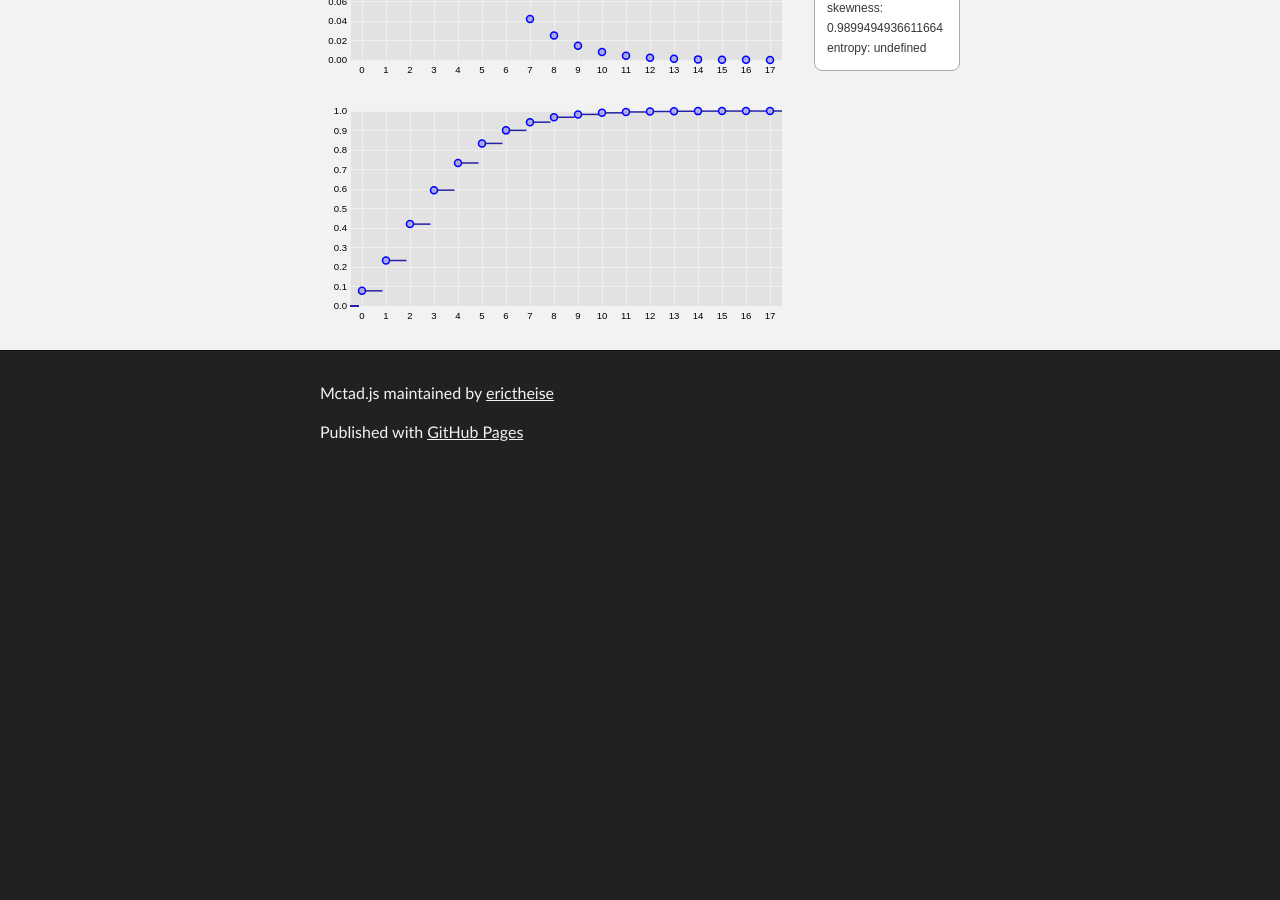
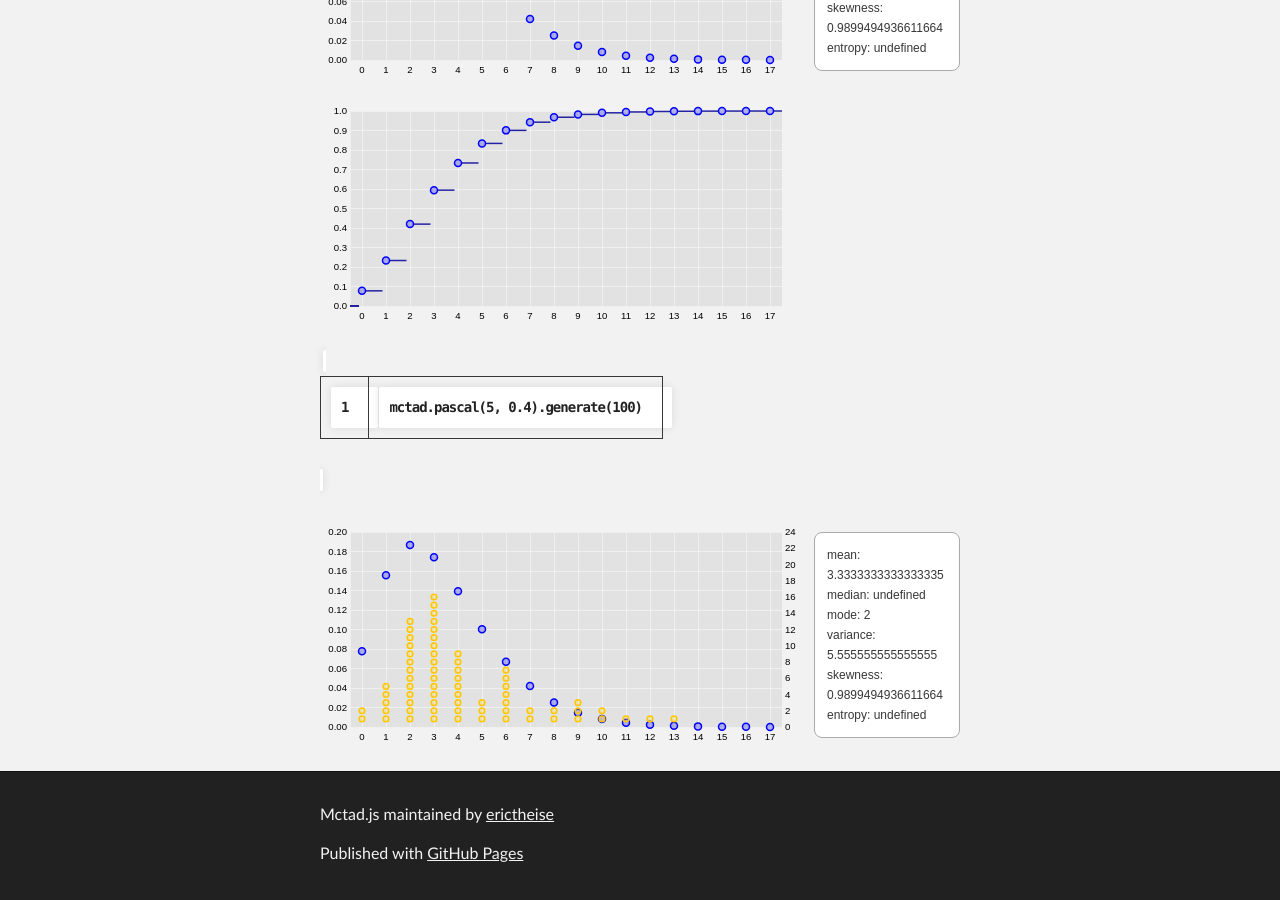
Before and after one commit to erictheise/mctad.js, a Jekyll site: the page built from discrete/pascal/index.html, in a window 1280 px wide and 900 px high, scrolled down 691 px. Built offline with Jekyll 4.4.1, drawn with Linux system fonts in a browser that asks for light colours; before the commit the page ends 1170 px from its top, so only the background shows below that.

Commit message:
pascal generator

```diff
--- a/discrete/pascal/index.html
+++ b/discrete/pascal/index.html
@@ -13,3 +13,8 @@
 
 <script>plot(mctad.pascal(5, 0.4), 'pmf', { divToAppend: '#pmf'} );</script>
 <script>plot(mctad.pascal(5, 0.4), 'cdf', { divToAppend: '#cdf'} );</script>
+
+### `mctad.pascal(5, 0.4).generate(100)`
+
+<div id="gen_5_04_100"></div>
+<script>plot(mctad.pascal(5, 0.4), 'gen(100)', { divToAppend: '#gen_5_04_100'} );</script>
--- a/javascripts/mctad.js
+++ b/javascripts/mctad.js
@@ -631,7 +631,7 @@
     generate: function (n) {
       var randomVariables = [];
       for (var k = 0; k < n; k++ ) {
-        randomVariables.push(Math.floor(Math.log(mctad.getRandomArbitrary(0, 1))/Math.log(1.0 - p)));
+        randomVariables.push(Math.floor(Math.log(mctad.getRandomArbitrary(0, 1)) / Math.log(1.0 - p)));
       }
       return randomVariables;
     }
@@ -707,13 +707,27 @@
     skewness: (1 + p) / Math.sqrt(r * p),
     entropy: undefined,
     domain: { min: 0, max: Infinity },
-    range: { min: 0.0, max: 0.0 }
+    range: { min: 0.0, max: 0.0 },
 
-    // @todo: implement `mctad.pascal(5, 0.4).generate()`
-//    generate: function () {
-//      var randomVariables = [];
-//      return randomVariables;
-//    }
+    // `mctad.pascal(5, 0.8).generate(100)` will perform 100 sequences of [Bernoulli trials](bernoulli.html), each of
+    // which ceases when five failures have been observed. The probability of success is 0.8.
+    generate: function (n) {
+      var successes, failures,
+        randomVariables = [];
+      for (var i = 0; i < n; i++ ) {
+        successes = 0;
+        failures = 0;
+        do {
+          if (mctad.bernoulli(p).generate(1)[0] === 1) {
+            successes++;
+          } else {
+            failures++;
+          }
+        } while (failures <= r);
+        randomVariables.push(successes);
+      }
+      return randomVariables;
+    }
   };
 
   // Iterate over the domain, calculating the probability mass and cumulative distribution functions.
```
